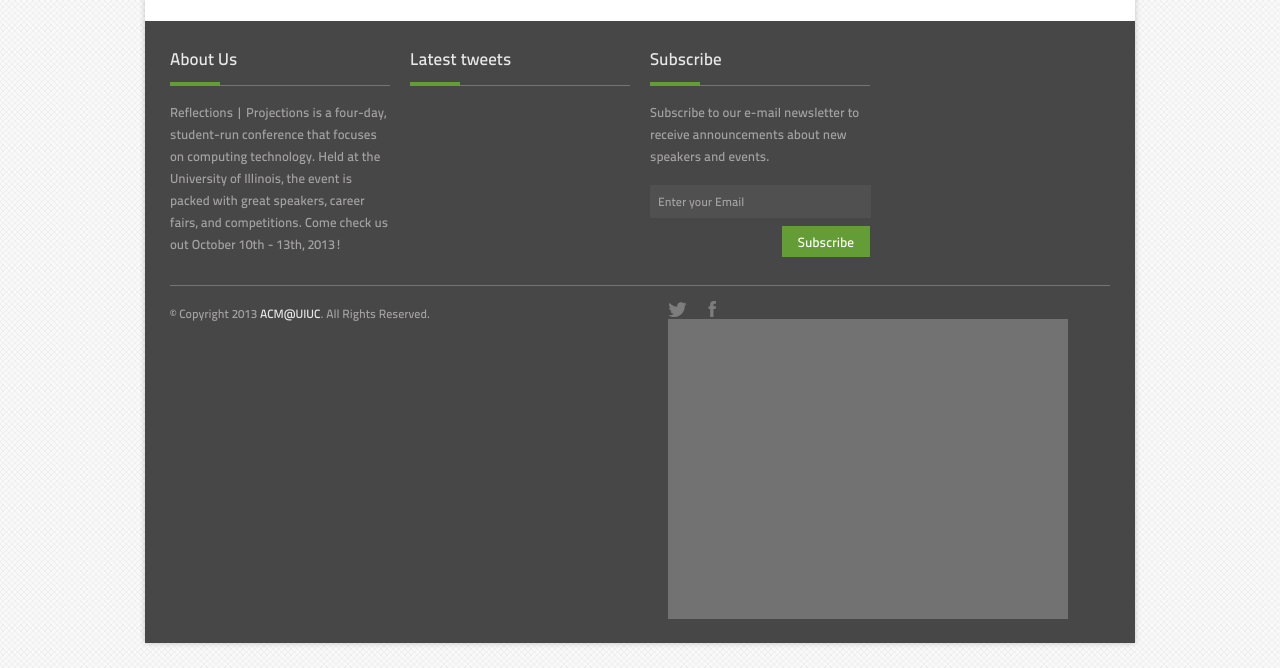
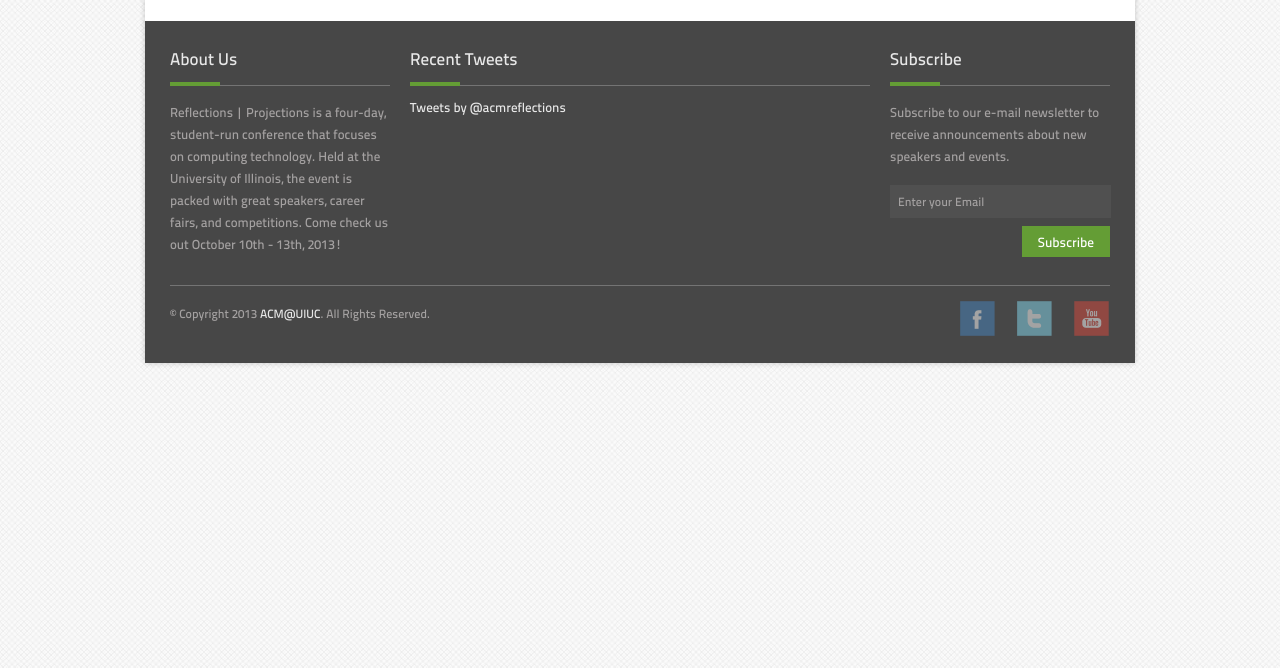
Before and after one commit to ReflectionsProjections/rp2013, a Jekyll site: the page built from index.html, in a window 1280 px wide, cut to the strip 236-904 px from the top of the page. Built offline with Jekyll 4.4.1, drawn with Linux system fonts in a browser that asks for light colours; nearby versions of some CDN libraries; library files that are not in the unit come from our copies; a script that is not in the unit is left out; comment, search, counter and statistics services are not loaded.

Commit message:
disabled most speakers, fixed social icons and tweets

```diff
--- a/_layouts/base.html
+++ b/_layouts/base.html
@@ -100,7 +100,7 @@
 	    <li><a href="#">More Events</a>
 	      <ul>
 		<li><a href="{{ site.url }}/mechmania.html">MechMania</a></li>
-		<li><a href="http://puzzlebang.com">Puzzlebang</a></li>
+		<li><a href="http://puzzlebang.com" target="_blank">Puzzlebang <span class="new_window icon"></span></a></li>
 	      </ul>
 	    </li>
 
@@ -131,12 +131,14 @@
           </p>
         </div>
       </div><!-- End about -->
-      <div class="four columns">
-        <div class="tweets">
-          <h3 class="title">Latest tweets<span class="line"></span></h3>
-            <div class="tweet query footer"></div><!-- Tweets Code -->
+      <div class="eight columns">
+        <div>
+          <h3 class="title">Recent Tweets<span class="line"></span></h3>
+	  <a width="460" height="200" class="twitter-timeline" data-tweet-limit=2 data-chrome="nofooter transparent noheader noborders noscrollbar" data-dnt="true" href="https://twitter.com/acmreflections" data-widget-id="347589193440055296">Tweets by @acmreflections</a>
+	  <script>!function(d,s,id){var js,fjs=d.getElementsByTagName(s)[0],p=/^http:/.test(d.location)?'http':'https';if(!d.getElementById(id)){js=d.createElement(s);js.id=id;js.src=p+"://platform.twitter.com/widgets.js";fjs.parentNode.insertBefore(js,fjs);}}(document,"script","twitter-wjs");</script>
+
         </div>
-      </div><!-- End tweets -->
+      </div><!-- End elsewhere -->
 
       <div class="four columns">
         <div class="subscribe">
@@ -158,9 +160,9 @@
 
       <div class="eight columns">
         <div class="social">
-          <a href="http://facebook.com/acmrp"><img src="{{ site.url }}/images/icons/twitter.png" alt="" /></a>
-          <a href="http://twitter.com/acmreflections"><img src="{{ site.url }}/images/icons/facebook.png" alt="" /></a>
-          <a href="#"><img src="{{ site.url }}/images/icons/youtube.png" alt="" /></a>
+          <a href="http://facebook.com/acmrp"><span class="social-icon facbook color"></span></a>
+          <a href="http://twitter.com/acmreflections"><span class="social-icon twitter color"></span></a>
+          <a href="http://youtube.com/acmuiuc"><span class="social-icon youtube color"></span></a>
         </div>
       </div>
 
```
Also changed, not shown: _posts/speakers/2013-05-27-joe-lonsdale.md (+1 -3 lines), _posts/speakers/2013-05-27-todd-fernandez.md (+2 -2 lines), _posts/speakers/elizabeth-krumbach.md (renamed from _posts/speakers/2013-05-27-elizabeth-krumbach.md), _posts/speakers/hava-siegelmann.md (renamed from _posts/speakers/2013-05-27-hava-siegelmann.md), _posts/speakers/jenny-murphy.md (renamed from _posts/speakers/2013-05-27-jenny-murphy.md), _posts/speakers/john-hummel.md (renamed from _posts/speakers/2013-05-27-john-hummel.md), _posts/speakers/mike-shaver.md (renamed from _posts/speakers/2013-05-27-mike-shaver.md), _posts/speakers/robin-walker.md (renamed from _posts/speakers/2013-05-27-robin-walker.md), 1 other file.
